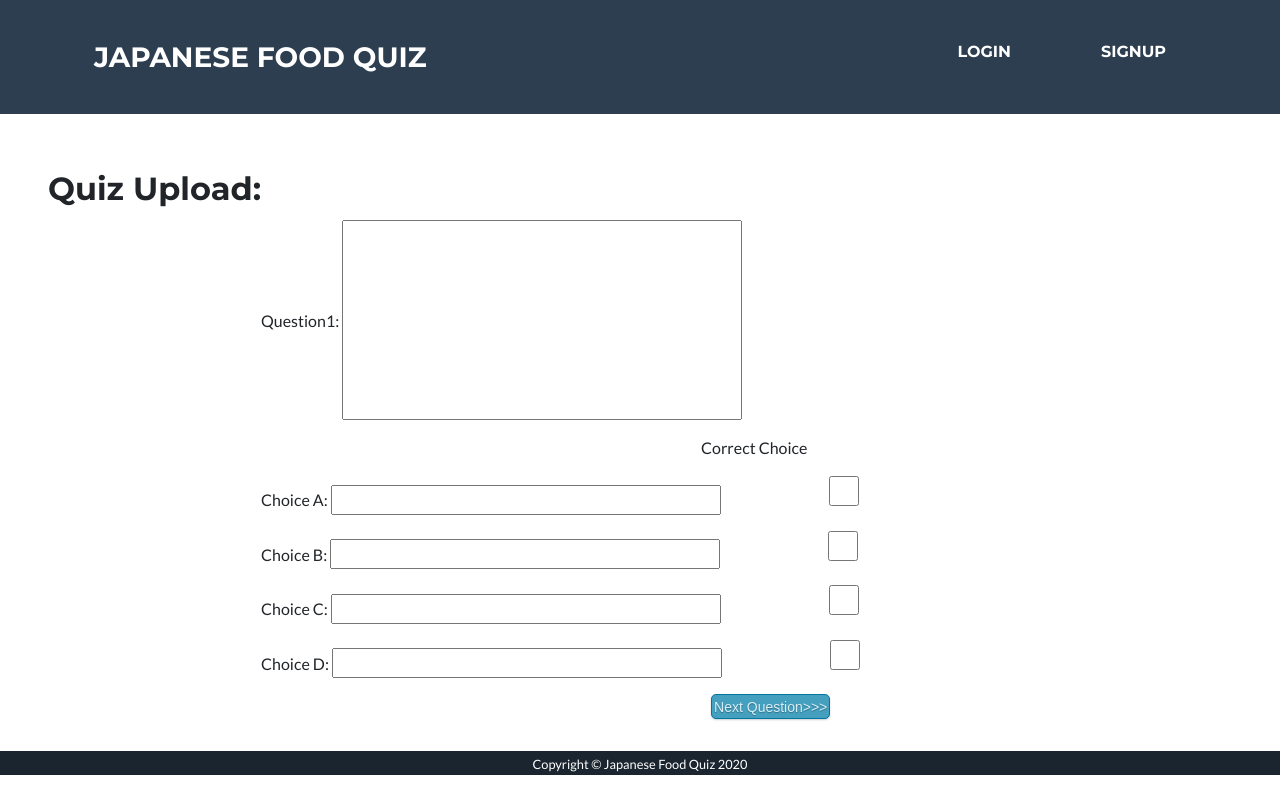
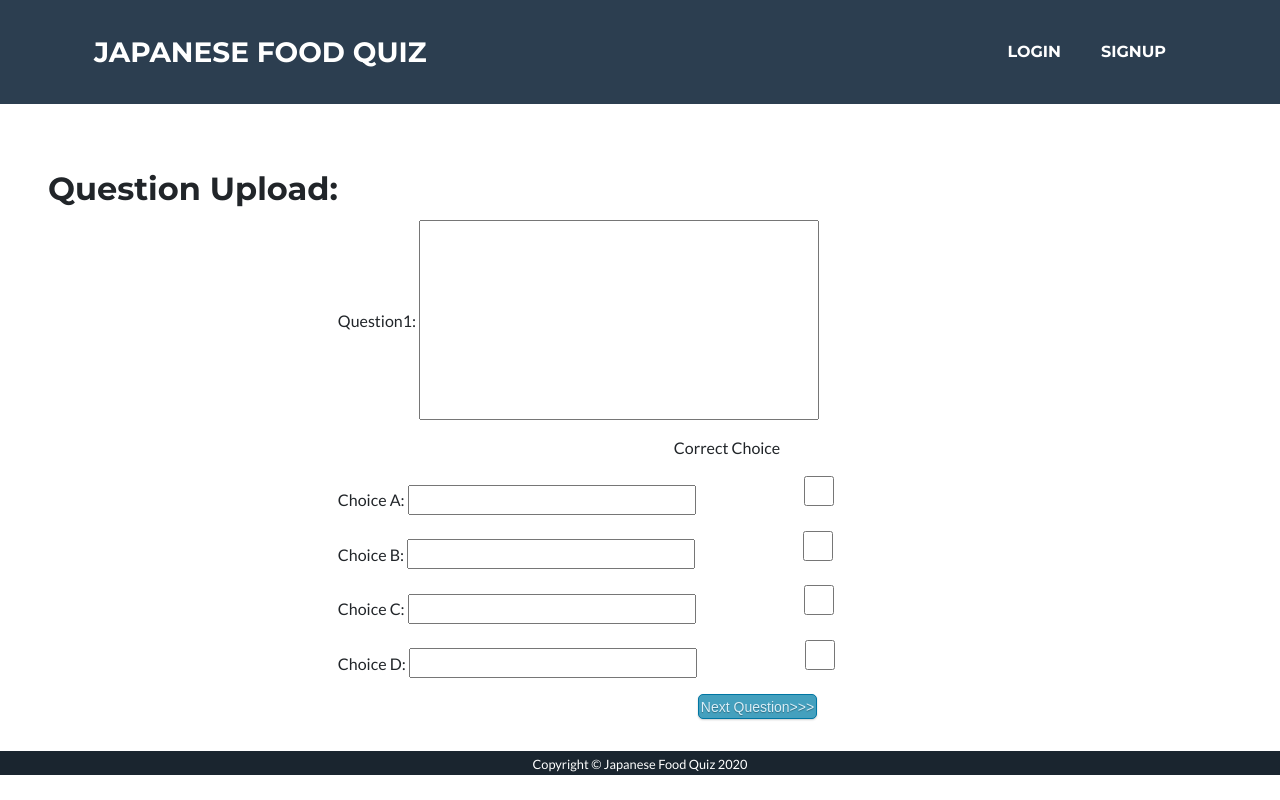
Before and after one commit to Hanchooi/JapaneseFoodQuiz, a Flask app: page /upload_quiz in a window 1280 px wide. Run offline with Flask 2, Linux system fonts and the light colour scheme; some libraries are stand-ins or nearby versions.

Commit message:
Addressing Issue #11 , Fix Login button position of header.

```diff
--- a/X2 Project2 Agile Web /app/templates/base.html
+++ b/X2 Project2 Agile Web /app/templates/base.html
@@ -46,17 +46,20 @@
         </button>
         <div class="collapse navbar-collapse" id="navbarResponsive">
           <ul class="navbar-nav ml-auto">
-            <li class="nav-item mx-0 mx-lg-1">
+            <li class="nav-item mx-0 mx-lg-1"
+            style="padding:0; margin: 0 0.25rem 0 0.25rem">
               <a
                 class="nav-link py-3 px-0 px-lg-3 rounded js-scroll-trigger"
                 href="/user_login"
+                style="padding:1rem;"
                 >Login</a
               >
             </li>
-            <li class="nav-item mx-0 mx-lg-1">
+            <li class="nav-item mx-0 mx-lg-1" style="padding:0; margin: 0 0.25rem 0 0.25rem">
               <a
                 class="nav-link py-3 px-0 px-lg-3 rounded js-scroll-trigger"
                 href="/user_register"
+                style="padding:1rem;"
                 >Signup</a
               >
             </li>
--- a/X2 Project2 Agile Web /app/templates/upload_quiz.html
+++ b/X2 Project2 Agile Web /app/templates/upload_quiz.html
@@ -10,33 +10,33 @@
     <div class="top">
     </div>
     <div class="main">
-      <h2>Quiz Upload:</h2>
+      <h2>Question Upload:</h2>
       <div>
         <form>
           <!--<p>Quiz Set: <input type = 'text' placeholder="Please select a Quiz Set"></p> -->
           <div style="text-align:left;">
             <p class="#">Question1: <input type="text" class="wideInput question_first" /></p>
-            <p style="margin-left:27.5rem">Correct Choice</p>
+            <p style="margin-left:21rem">Correct Choice</p>
             <p class="#">
-              Choice A: <input style="width: 24.375rem;" type="text" />
+              Choice A: <input style="width: 18rem;" type="text" />
               <input class="checkbox" type="checkbox" />
             </p>
             <p class="#">
-              Choice B: <input style="width: 24.375rem;" type="text" />
+              Choice B: <input style="width: 18rem;" type="text" />
               <input style="text-align: right;" class="checkbox" type="checkbox" />
             </p>
             <p class="#">
-              Choice C: <input style="width: 24.375rem;" type="text" />
+              Choice C: <input style="width: 18rem;" type="text" />
               <input class="checkbox" type="checkbox" />
             </p>
             <p class="#">
-              Choice D: <input style="width: 24.375rem;" type="text" />
+              Choice D: <input style="width: 18rem;" type="text" />
               <input class="checkbox" style="text-align: right;" type="checkbox" />
             </p>
           </div>
         </form>
         <a href="/upload_quiz" style="margin-bottom: 2rem;">
-          <button class="button2" style="margin-bottom: 2rem; margin-left: 28.125rem">Next Question>>></button></a
+          <button class="button2" style="margin-bottom: 2rem; margin-left: 22.5rem">Next Question>>></button></a
         >
       </div>
     </div>
```
